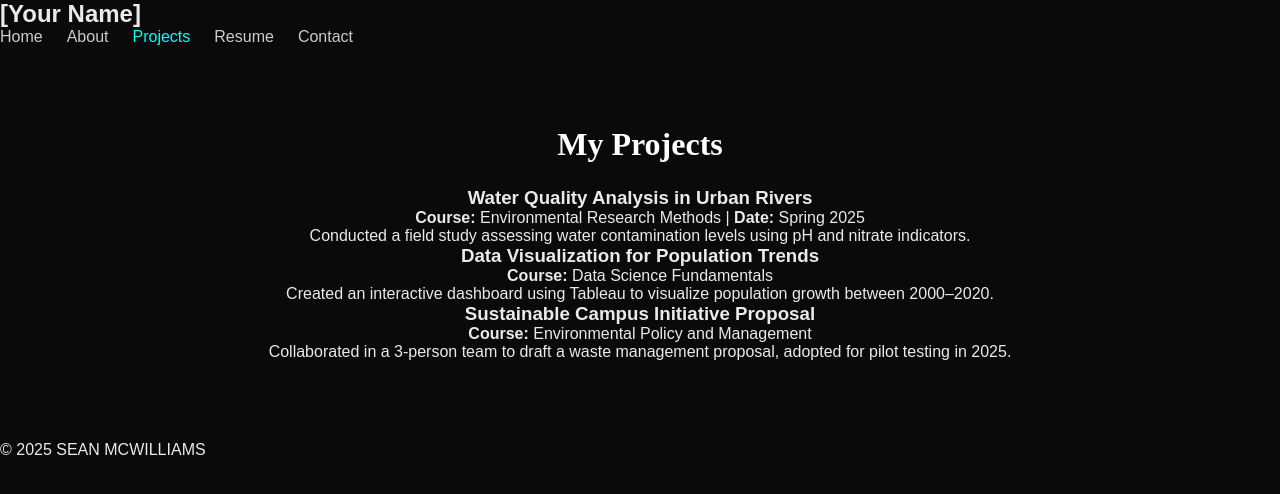
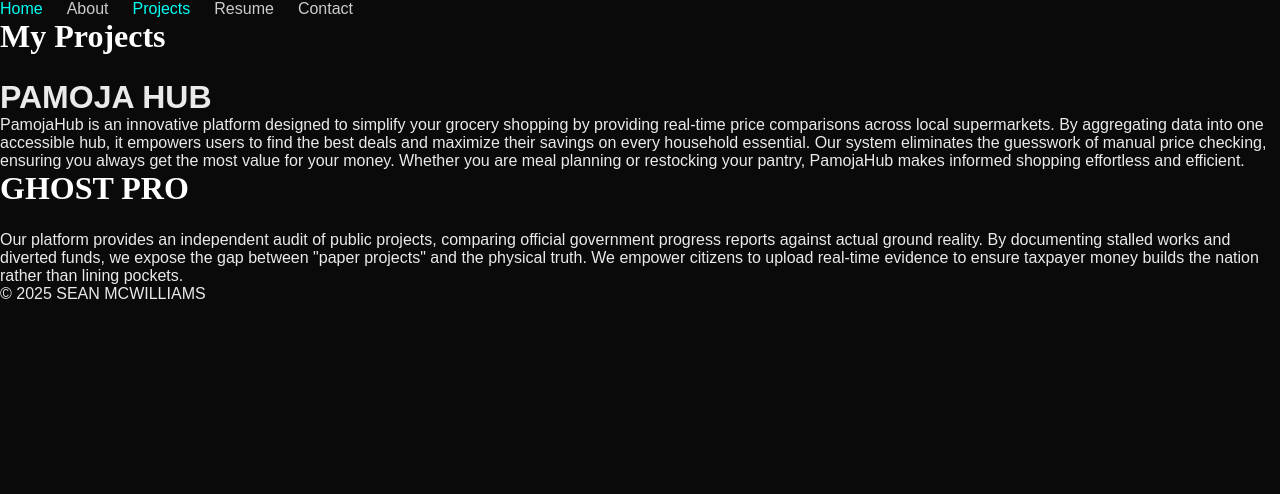
Before and after one commit to WiziardSean/Portfolio, a plain HTML site: page projects.html in a window 1280 px wide. Drawn offline with Linux system fonts and the light colour scheme.

Commit message:
new change in projects

```diff
--- a/projects.html
+++ b/projects.html
@@ -177,7 +177,7 @@ h2 {
 <body>
 <header>
   <nav>
-    <h1>[Your Name]</h1>
+
     <ul>
       <li><a href="index.html">Home</a></li>
       <li><a href="about.html">About</a></li>
@@ -188,27 +188,19 @@ h2 {
   </nav>
 </header>
 
-<section class="content">
   <h2>My Projects</h2>
 
-  <div class="project">
-    <h3>Water Quality Analysis in Urban Rivers</h3>
-    <p><strong>Course:</strong> Environmental Research Methods | <strong>Date:</strong> Spring 2025</p>
-    <p>Conducted a field study assessing water contamination levels using pH and nitrate indicators.</p>
+  <div class="text-block right">
+    <h1>PAMOJA HUB</h1>
+    <p>PamojaHub is an innovative platform designed to simplify your grocery shopping by providing real-time price comparisons across local supermarkets. By aggregating data into one accessible hub, it empowers users to find the best deals and maximize their savings on every household essential. Our system eliminates the guesswork of manual price checking, ensuring you always get the most value for your money. Whether you are meal planning or restocking your pantry, PamojaHub makes informed shopping effortless and efficient.</p>
+    </div>
+
+ <div class="text-block left">
+  <h2>GHOST PRO</h2>
+  <p>Our platform provides an independent audit of public projects, comparing official government progress reports against actual ground reality. By documenting stalled works and diverted funds, we expose the gap between "paper projects" and the physical truth. We empower citizens to upload real-time evidence to ensure taxpayer money builds the nation rather than lining pockets.</p>
   </div>
 
-  <div class="project">
-    <h3>Data Visualization for Population Trends</h3>
-    <p><strong>Course:</strong> Data Science Fundamentals</p>
-    <p>Created an interactive dashboard using Tableau to visualize population growth between 2000–2020.</p>
-  </div>
 
-  <div class="project">
-    <h3>Sustainable Campus Initiative Proposal</h3>
-    <p><strong>Course:</strong> Environmental Policy and Management</p>
-    <p>Collaborated in a 3-person team to draft a waste management proposal, adopted for pilot testing in 2025.</p>
-  </div>
-</section>
 
 <footer>
   <p>© 2025 SEAN MCWILLIAMS</p>
```
